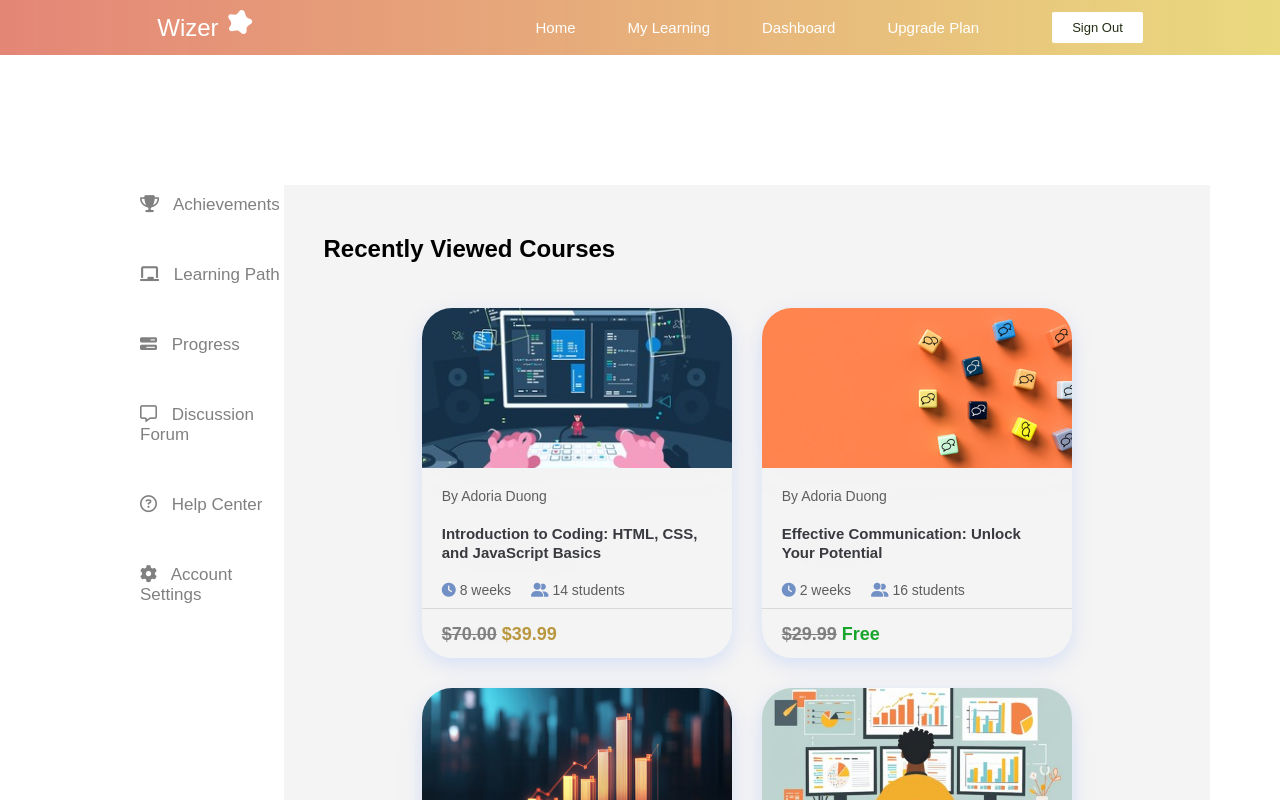
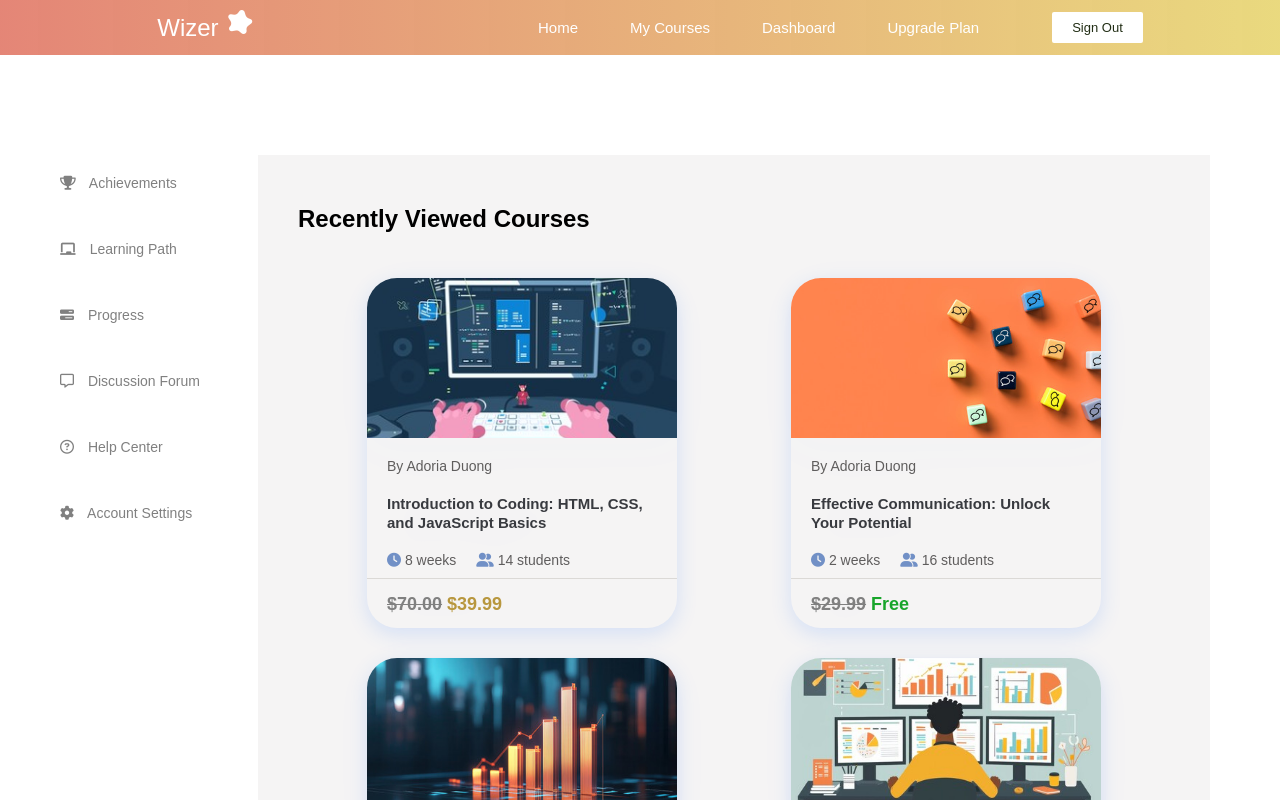
Before and after one commit to INFT6900-IT-Project/Wizer-app, a React (Create React App) app: page /user-screen in a window 1280 px wide. Shown: the top 800 px of the page. Built offline with nearby package versions, Linux system fonts and the light colour scheme.

Commit message:
Update Adoria

```diff
--- a/src/components/HeroSection.css
+++ b/src/components/HeroSection.css
@@ -216,6 +216,7 @@
     display: flex;
     flex-wrap: wrap;
     margin-left: 40px;
+
 }
 
 .ad-feedback-content{
@@ -225,7 +226,8 @@
     height: 210px;
     margin: 30px;
     line-height: 1.5;
-    padding: 20px
+    padding: 20px;
+
 }
 
 .ad-feedback-content p1{
--- a/src/components/HeroSection.js
+++ b/src/components/HeroSection.js
@@ -267,6 +267,7 @@ function HeroSection() {
             </div>
 
           </div>
+
         </div>
 
       </div>
--- a/src/components/Pages/User/UserComponents/NavBarUser.js
+++ b/src/components/Pages/User/UserComponents/NavBarUser.js
@@ -49,8 +49,8 @@ function NavBarUser() {
                     </Link>
                 </li>
                 <li className='nav-item'>
-                    <Link to='/user-learning' className='nav-links' onClick={closeMobileMenu}>
-                    My Learning
+                    <Link to='/courses' className='nav-links' onClick={closeMobileMenu}>
+                    My Courses
                     </Link>
                 </li>
                 <li className='nav-item'>
--- a/src/components/Pages/User/UserComponents/UserCertificate.css
+++ b/src/components/Pages/User/UserComponents/UserCertificate.css
@@ -3,7 +3,7 @@
 .ad-user-certi-wrap{
     position: relative;
     display: flex;
-    justify-content: center;
+    justify-content: space-evenly;
     flex-wrap: wrap;
     margin: 30px 10px 45px;
     align-items: center;
--- a/src/components/Pages/User/UserComponents/UserHome.css
+++ b/src/components/Pages/User/UserComponents/UserHome.css
@@ -1,7 +1,7 @@
 
 
 .ad-user-home{
-    margin-top: 60px;
+    margin-top: 30px;
     padding: 30px 0px 180px;
     background-color: rgba(209, 208, 208, 0.228);
 }
--- a/src/components/Pages/User/UserComponents/UserHome.js
+++ b/src/components/Pages/User/UserComponents/UserHome.js
@@ -21,7 +21,7 @@ function UserHome() {
                 <div>
                     <h2>Recently Viewed Courses</h2>
 
-                    <div className='ad-cards-wrap'>
+                    <div className='ad-user-cards-wrap'>
                         <UserHomeCard
                             src={coding}
                             text='Introduction to Coding: HTML, CSS, and JavaScript Basics'
--- a/src/components/Pages/User/UserComponents/UserHomeCard.css
+++ b/src/components/Pages/User/UserComponents/UserHomeCard.css
@@ -3,9 +3,9 @@
 .ad-user-cards-wrap{
     position: relative;
     display: flex;
-    justify-content: center;
+    justify-content: space-evenly;
     flex-wrap: wrap;
-    margin: 30px 10px 45px;
+    margin: 30px 10px;
     align-items: center;
 
 }
@@ -35,7 +35,7 @@
     transition: all 0.2s linear;
 }
 
-.ad-card-item:hover .ad-card-item-content img {
+.ad-user-card-item:hover .ad-card-item-content img {
     transform: scale(1.1);
 }
 
--- a/src/components/Pages/User/UserComponents/UserSideBar.css
+++ b/src/components/Pages/User/UserComponents/UserSideBar.css
@@ -2,15 +2,13 @@
 
 
 .ad-user-sidebar-wrap{
-    padding: 20px 0px;
 }
 
 .ad-user-sidebar-wrap p{
-    margin: 50px 0px;
+    margin: 50px -30px 0px;
     color: gray;
-    font-size: 17px;
-    transition: color 0.3s, border-left 0.3;
-    padding-left: 20px
+    font-size: 14px;
+    padding-left: 20px;
 }
 
 .ad-user-sidebar-wrap p:hover{
--- a/src/components/Pages/User/UserScreen.css
+++ b/src/components/Pages/User/UserScreen.css
@@ -2,7 +2,7 @@
 .ad-user-screen-wrap{
     display: flex;
     padding: 70px;
-    margin-left: 50px;
+    gap: 20px;
 }
 
 .ad-user-left{
```
